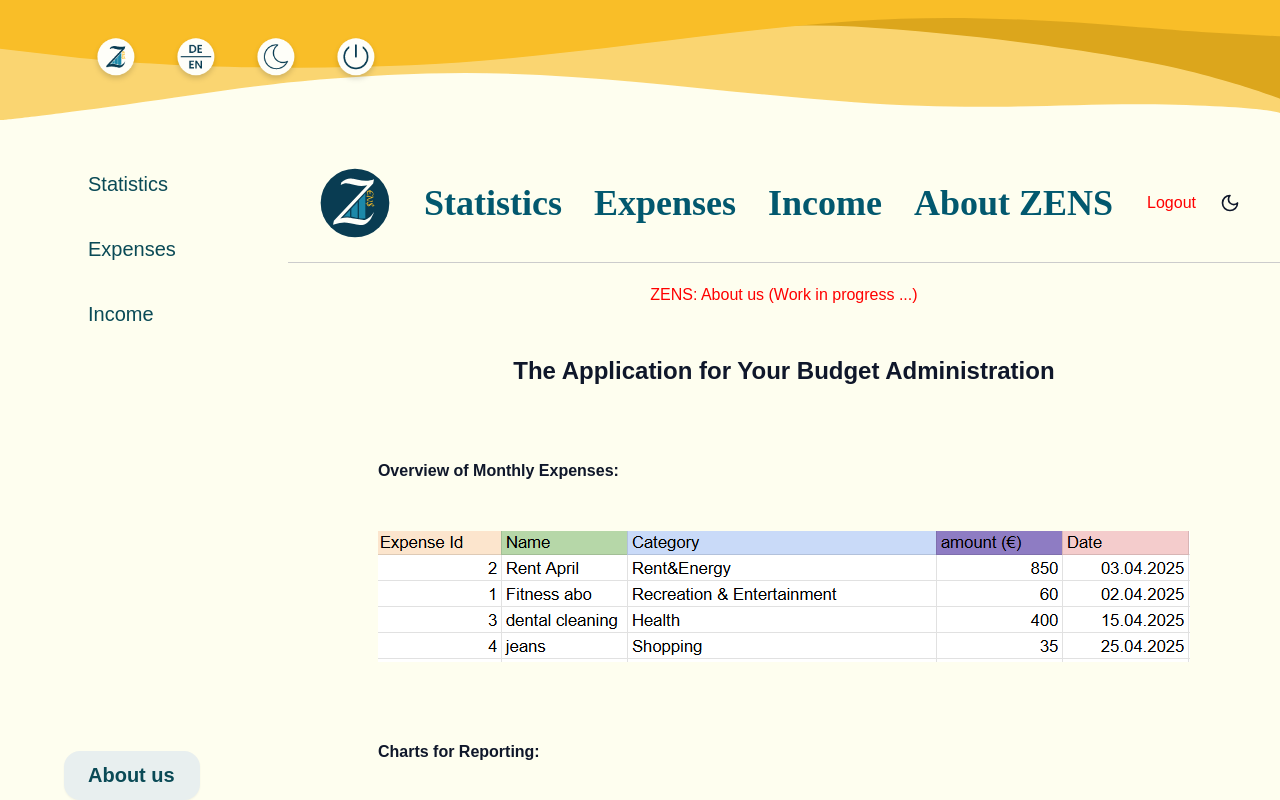
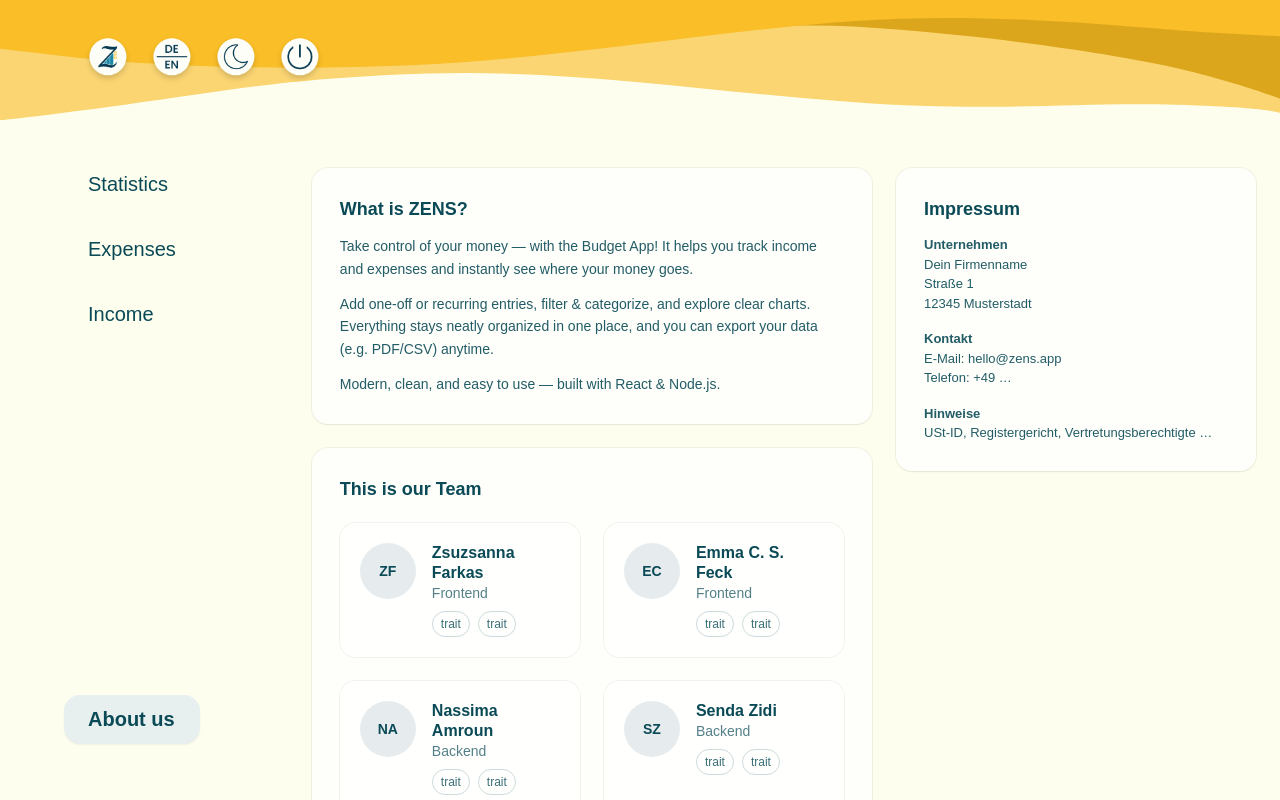
Before and after one commit to ZENS-Endproject/Budget_Manager_Reloaded, a React (Create React App) app in the folder frontend/: page /about in a window 1280 px wide. Shown: the top 800 px of the page. Built offline with nearby package versions, Linux system fonts and the light colour scheme; what chartjs-plugin-datalabels would draw is missing.

Commit message:
About us + Feinschliff Sidebar + Header

```diff
--- a/frontend/src/layout/Header.js
+++ b/frontend/src/layout/Header.js
@@ -51,8 +51,8 @@ export default function Header() {
           </g>
         </svg>
       </div>
-      <div className="relative z-10 h-full">
-        <div className="mx-auto flex h-full max-w-6xl items-center justify-start gap-6 px-6">
+      <div className="relative z-10 padding-left: 64px; h-full">
+        <div className="mx-auto flex h-full items-center justify-start gap-2 px-20">
           <img src={logo}  alt="Logo"     className="w-14 h-14 hover:scale-105 transition" />
           <img src={lang}  alt="Language" className="w-14 h-14 hover:scale-105 transition" />
           <img src={moon}  alt="Darkmode" className="w-14 h-14 hover:scale-105 transition" />
--- a/frontend/src/layout/Sidebar.js
+++ b/frontend/src/layout/Sidebar.js
@@ -23,8 +23,7 @@ export default function Sidebar() {
         backgroundColor: "#FEFEEF",
       }}
     >
-      {/* Sidebar-Inhalt: flex column + justify-between */}
-      <div className="sticky top-[120px] pl-16 pr-10 pt-10 pb-12 mr-12 min-h-[calc(100vh-72px)] flex flex-col justify-between">
+      <div className="sticky top-[120px] pl-16 pr-10 pt-10 pb-10 mr-12 min-h-[calc(100vh-120px)] flex flex-col justify-between">
         {/* Navigation oben */}
         <nav className="flex flex-col gap-4">
           <NavLink
@@ -56,8 +55,8 @@ export default function Sidebar() {
           </NavLink>
         </nav>
 
-        {/* Footer-Link automatisch unten */}
-        <div className="mt-auto pt-8">
+        {/* Footer-Link leicht angehoben */}
+        <div className="mt-auto pb-4">
           <NavLink
             to="/about"
             className={({ isActive }) =>
--- a/frontend/src/pages/About.js
+++ b/frontend/src/pages/About.js
@@ -1,85 +1,124 @@
 import React from "react";
-import Navbar from "../components/Navbar";
-import sampleTable from "../assets/images/sampleTable.png";
-import barChart from "../assets/images/barChart.png";
-import pieChart from "../assets/images/pieChart.png";
 
 
+const team = [
+  { name: "Zsuzsanna Farkas", role: "Frontend", traits: ["trait", "trait"] },
+  { name: "Emma C. S. Feck", role: "Frontend", traits: ["trait", "trait"] },
+  { name: "Nassima Amroun", role: "Backend", traits: ["trait", "trait"] },
+  { name: "Senda Zidi", role: "Backend", traits: ["trait", "trait"] },
+];
 
-// import { Navigate } from "react-router-dom";
+export default function About() {
+  const gutter =
+    (typeof window !== "undefined" &&
+      parseInt(
+        getComputedStyle(document.documentElement)
+          .getPropertyValue("--page-gutter")
+          .trim() || "24",
+        10
+      )) ||
+    24;
 
-function About() {
-  // const token = localStorage.getItem("token");
-  // if (!token) {
-  //   return <Navigate to="/login" />;
-  // }
   return (
-    <>
-      <Navbar />
+    <main
+      className="min-h-screen"
+      style={{ backgroundColor: "#FEFEEF", color: "#0A4A56" }}
+    >
+      <section className="pt-6 pb-12">
+        <div
+          className="grid gap-6 px-6"
+          // Zwei Spalten wie im Screenshot:
+          // - links flexibel
+          // - rechts fixe, schmale Spalte (breite kannst du anpassen)
+          style={{
+            paddingLeft: `calc(var(--sidebar-width, 0px) + ${gutter}px)`,
+            gridTemplateColumns:
+              "minmax(0,1fr) 360px", // rechts ca. Card-Breite aus Screenshot
+          }}
+        >
+          {/* Linke Spalte (Stack) */}
+          <div className="flex flex-col gap-6">
+            {/* What is ZENS? */}
+            <article className="rounded-2xl bg-white/70 shadow-sm ring-1 ring-black/5 p-6 md:p-7">
+              <h2 className="text-[18px] font-semibold mb-3">What is ZENS?</h2>
+              <div className="space-y-3 text-[14px] leading-relaxed text-[#0A4A56]/90">
+                <p>
+                  Take control of your money — with the Budget App! It helps you
+                  track income and expenses and instantly see where your money
+                  goes.
+                </p>
+                <p>
+                  Add one-off or recurring entries, filter & categorize, and
+                  explore clear charts. Everything stays neatly organized in one
+                  place, and you can export your data (e.g. PDF/CSV) anytime.
+                </p>
+                <p>
+                  Modern, clean, and easy to use — built with React & Node.js.
+                </p>
+              </div>
+            </article>
 
-
-      <div style={styles.pageContainer}>
-        <div style={{ color: "red" }}>
-          ZENS: About us (Work in progress ...)
+            {/* Team */}
+            <article className="rounded-2xl bg-white/70 shadow-sm ring-1 ring-black/5 p-6 md:p-7">
+              <h2 className="text-[18px] font-semibold mb-5">This is our Team</h2>
+              <div className="grid gap-6 sm:grid-cols-2">
+                {team.map((m) => (
+                  <div
+                    key={m.name}
+                    className="flex items-start gap-4 rounded-2xl bg-white/80 ring-1 ring-black/5 p-5"
+                  >
+                    <div className="w-14 h-14 shrink-0 rounded-full bg-[#0A4A56]/10 grid place-items-center text-sm font-semibold">
+                      {m.name
+                        .split(" ")
+                        .map((s) => s[0])
+                        .slice(0, 2)
+                        .join("")}
                     </div>
-        <br />
-        <div className="text-2xl font-bold text-center my-6">
-          The Application for Your Budget Administration
+                    <div>
+                      <div className="font-semibold leading-tight">{m.name}</div>
+                      <div className="text-sm text-[#0A4A56]/70">{m.role}</div>
+                      {m.traits?.length > 0 && (
+                        <div className="mt-2 flex flex-wrap gap-2">
+                          {m.traits.map((t) => (
+                            <span
+                              key={t}
+                              className="text-xs rounded-full border border-[#0A4A56]/20 px-2 py-1 text-[#0A4A56]/80"
+                            >
+                              {t}
+                            </span>
+                          ))}
                         </div>
-        <br />
-
-        <div>
-          <div className="text-1xl font-bold text-left my-6">
-            Overview of Monthly Expenses:
-          </div>
-          <br />
-          <img
-            src={sampleTable}
-            alt="Expenses table"
-            style={{ marginBottom: "30px" }}
-          />
-          <br />
-          <div className="text-1xl font-bold text-left my-6">
-            Charts for Reporting:
+                      )}
                     </div>
                   </div>
+                ))}
+              </div>
+            </article>
+          </div>
 
-        <div style={styles.chartContainer}>
-          <div style={styles.chartBox}>
-            <h3>Comparison expenses categories</h3>
-            <img src={pieChart} alt="comparison expenses categories" />
+          {/* Rechte Spalte: Impressum */}
+          <aside className="rounded-2xl bg-white/70 shadow-sm ring-1 ring-black/5 p-6 md:p-7 h-fit">
+            <h2 className="text-[18px] font-semibold mb-3">Impressum</h2>
+            <div className="space-y-4 text-[13px] text-[#0A4A56]/90">
+              <div>
+                <div className="font-semibold">Unternehmen</div>
+                <div>Dein Firmenname</div>
+                <div>Straße 1</div>
+                <div>12345 Musterstadt</div>
               </div>
-          <div style={styles.chartBox}>
-            <h3>Expenses and Income statistics</h3>
-            <img src={barChart} alt="Expenses statistics" />
+              <div>
+                <div className="font-semibold">Kontakt</div>
+                <div>E-Mail: hello@zens.app</div>
+                <div>Telefon: +49 …</div>
+              </div>
+              <div>
+                <div className="font-semibold">Hinweise</div>
+                <div>USt-ID, Registergericht, Vertretungsberechtigte …</div>
               </div>
             </div>
+          </aside>
         </div>
-    </>
+      </section>
+    </main>
   );
 }
-
-const styles = {
-  pageContainer: {
-    display: "flex",
-    flexDirection: "column",
-    alignItems: "center",
-    justifyContent: "center",
-    textAlign: "left",
-    padding: "20px",
-  },
-  chartContainer: {
-    display: "flex", // enable flex layout
-    flexDirection: "row", // row = side-by-side
-    justifyContent: "left",
-    gap: "30px", // space between the charts
-    flexWrap: "wrap", // allow wrap on smaller screens
-    marginTop: "20px",
-  },
-  chartBox: {
-    textAlign: "center",
-    maxWidth: "400px", // optional: control width
-  },
-};
-
-export default About;
```
Lines whose indentation alone changed are shown as unchanged.
